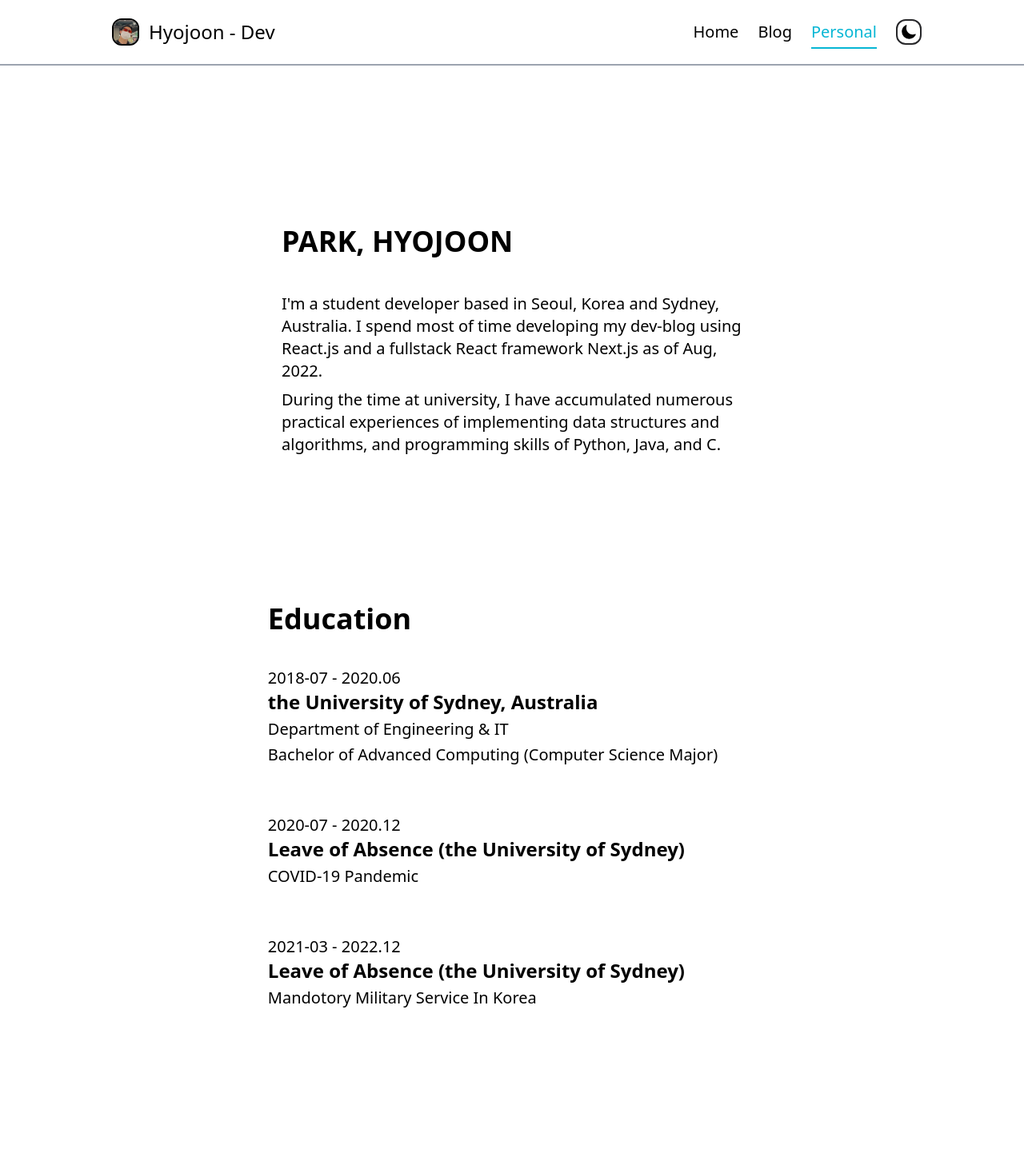
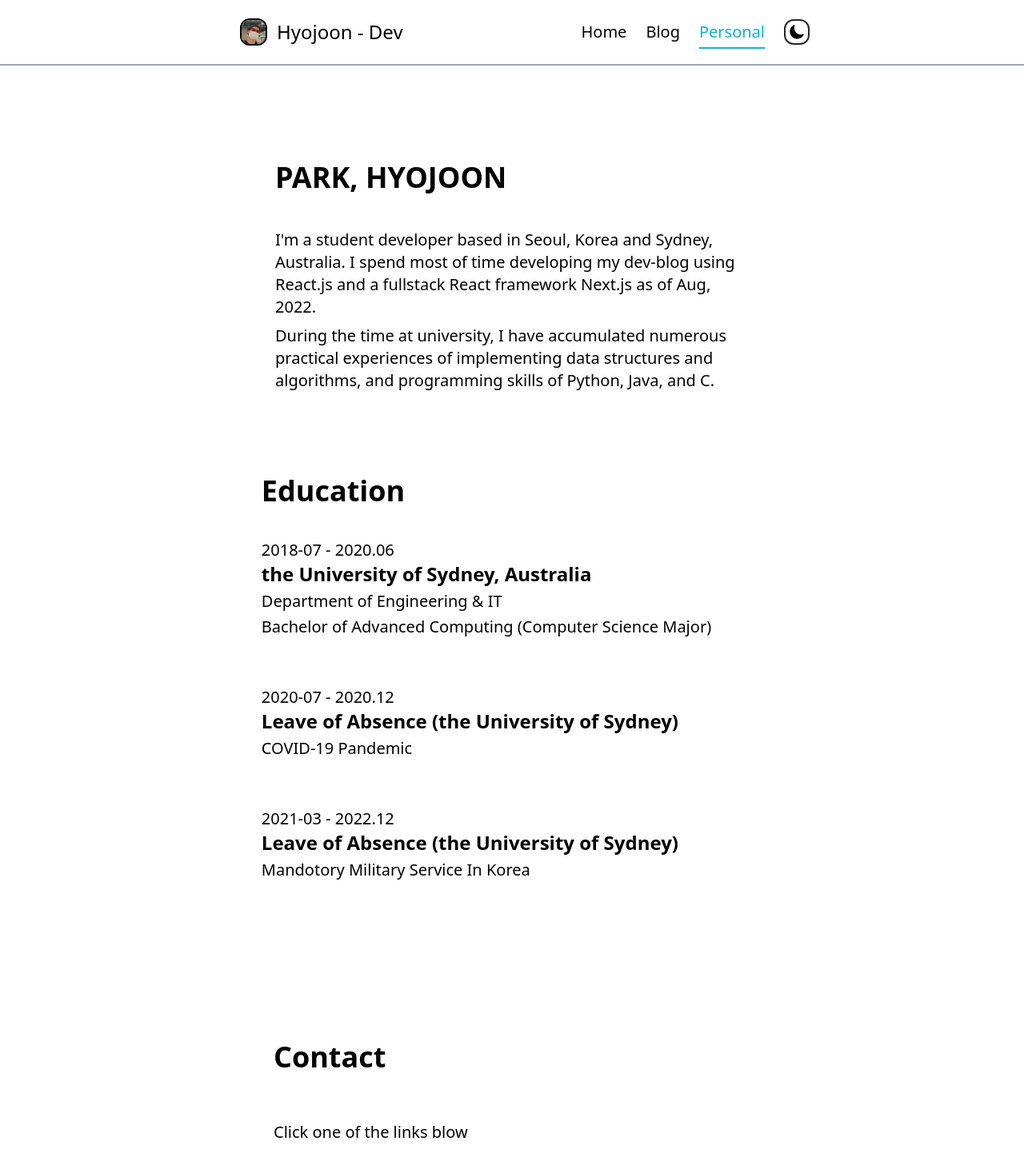
Before and after one commit to hjparrk/dev-blog, a Next.js app: page /personal in a window 1280 px wide. Shown: the top 1467 px of the page at 80% size. Built offline with nearby package versions, Linux system fonts and the light colour scheme; no server answers.

Commit message:
modify general layouts

```diff
--- a/components/home/about-items-list.js
+++ b/components/home/about-items-list.js
@@ -34,9 +34,9 @@ const AboutItemsList = (props) => {
 
 const styles = {
   container_light:
-    "m-10 p-6 max-w-3xl text-black hover:bg-gray-200 flex flex-col justify-center items-start rounded-3xl",
+    "my-10 ml-2 mr-8 p-6 max-w-3xl text-black hover:bg-gray-200 flex flex-col justify-center items-start rounded-3xl",
   container_dark:
-    "m-10 p-6 max-w-3xl text-white hover:text-black hover:bg-gray-200 flex flex-col justify-center items-start rounded-2xl",
+    "my-10 ml-2 mr-8 p-6 max-w-3xl text-white hover:text-black hover:bg-gray-200 flex flex-col justify-center items-start rounded-2xl",
 };
 
 export default AboutItemsList;
--- a/components/layout/navbar/navigation-bar.js
+++ b/components/layout/navbar/navigation-bar.js
@@ -22,7 +22,7 @@ const NavigationBar = () => {
       );
     } else {
       return (
-        <div className="mb-2 border-2 p-1 border-zinc-800 rounded-xl">
+        <div className="mb-2 border-2 p-1 -mr-5 border-zinc-800 rounded-xl">
           <IoMoon
             className="w-5 h-5"
             role="button"
@@ -58,7 +58,7 @@ const NavigationBar = () => {
 
 const styles = {
   navbar:
-    "flex flex-row flex-wrap justify-between mb-20 py-4 lg:px-32 sm:px-20 md:px-20 border-b-2 border-gray-400 dark:border-white bg-white dark:bg-zinc-800",
+    "flex flex-row flex-wrap justify-between mb-20 py-4 lg:px-72 sm:px-20 md:px-20 border-b-2 border-gray-400 dark:border-white bg-white dark:bg-zinc-800",
   links: "flex flex-row",
 };
 
--- a/components/personal/about-me.js
+++ b/components/personal/about-me.js
@@ -1,6 +1,6 @@
 const AboutMe = () => {
   return (
-    <div className="flex flex-col my-20 items-start justify-start max-w-xl">
+    <div className="flex flex-col ml-16 mr-20 items-start justify-start max-w-xl">
       <h1 className="text-4xl font-extrabold my-10">PARK, HYOJOON</h1>
       <p className="text-xl my-1 font-light">
         I&apos;m a student developer based in Seoul, Korea and Sydney,
--- a/components/personal/contact.js
+++ b/components/personal/contact.js
@@ -4,7 +4,7 @@ import { GithubIcon } from "../ui/icons";
 
 const Contact = () => {
   return (
-    <div className="flex flex-col my-20 items-start justify-start max-w-xl">
+    <div className="flex flex-col my-20 mr-5 items-start justify-start max-w-xl">
       <h1 className="text-4xl font-extrabold my-10">Contact</h1>
       <p className="text-xl my-5 font-light flex flex-row">
         Click one of the links blow
--- a/components/personal/education.js
+++ b/components/personal/education.js
@@ -1,6 +1,6 @@
 const Education = (props) => {
   return (
-    <div className="flex flex-col my-10 items-start justify-start max-w-xl mr-10 pr-2">
+    <div className="flex flex-col my-10 items-start justify-start max-w-xl mr-14 pr-2">
       <div className="my-5">
         <h1 className="text-4xl font-extrabold my-10">Education</h1>
         <h3 className="text-xl font-light">2018-07 - 2020.06</h3>
```
